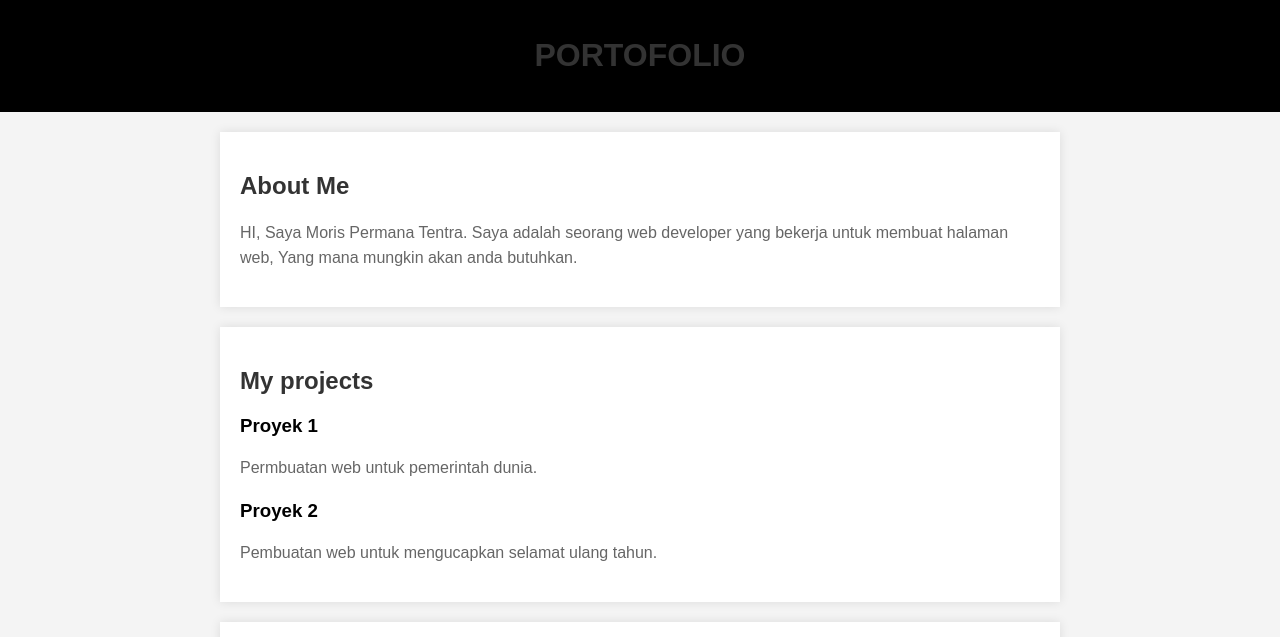
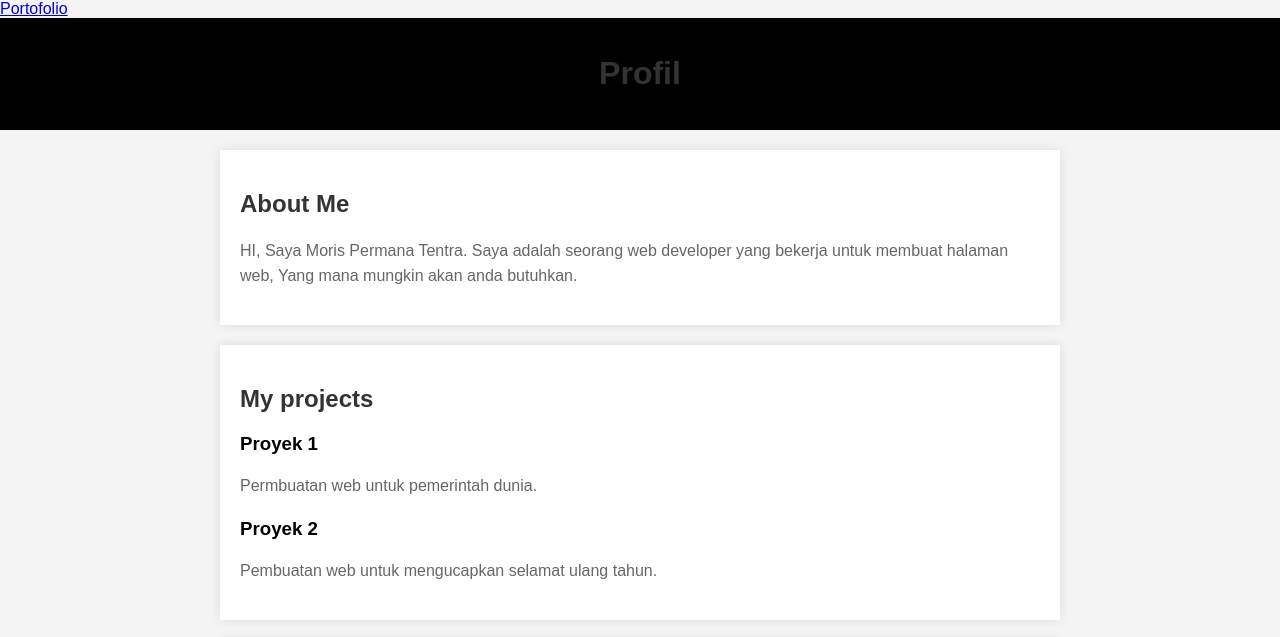
Before and after one commit to morispermana/perancangan-web, a plain HTML site: page index.html in a window 1280 px wide. Shown: the top 637 px of the page. Drawn offline with Linux system fonts and the light colour scheme.

Commit message:
Update index.html

```diff
--- a/index.html
+++ b/index.html
@@ -3,7 +3,7 @@
   <head>
     <meta charset="UTF-8" />
     <meta name="viewport" content="width=device-width, initial-scale=1.0" />
-    <title>Portofolio Moris Permana</title>
+    <title>Profil Moris Permana</title>
     <style>
       body {
         font-family: Arial, sans-serif;
@@ -39,8 +39,10 @@
     </style>
   </head>
   <body>
+    <div class="container">
+      <a href="portofolio.html"target="_blank">Portofolio</a>
     <header>
-      <h1>PORTOFOLIO</h1>
+      <h1>Profil</h1>
     </header>
 
     <section>
```
